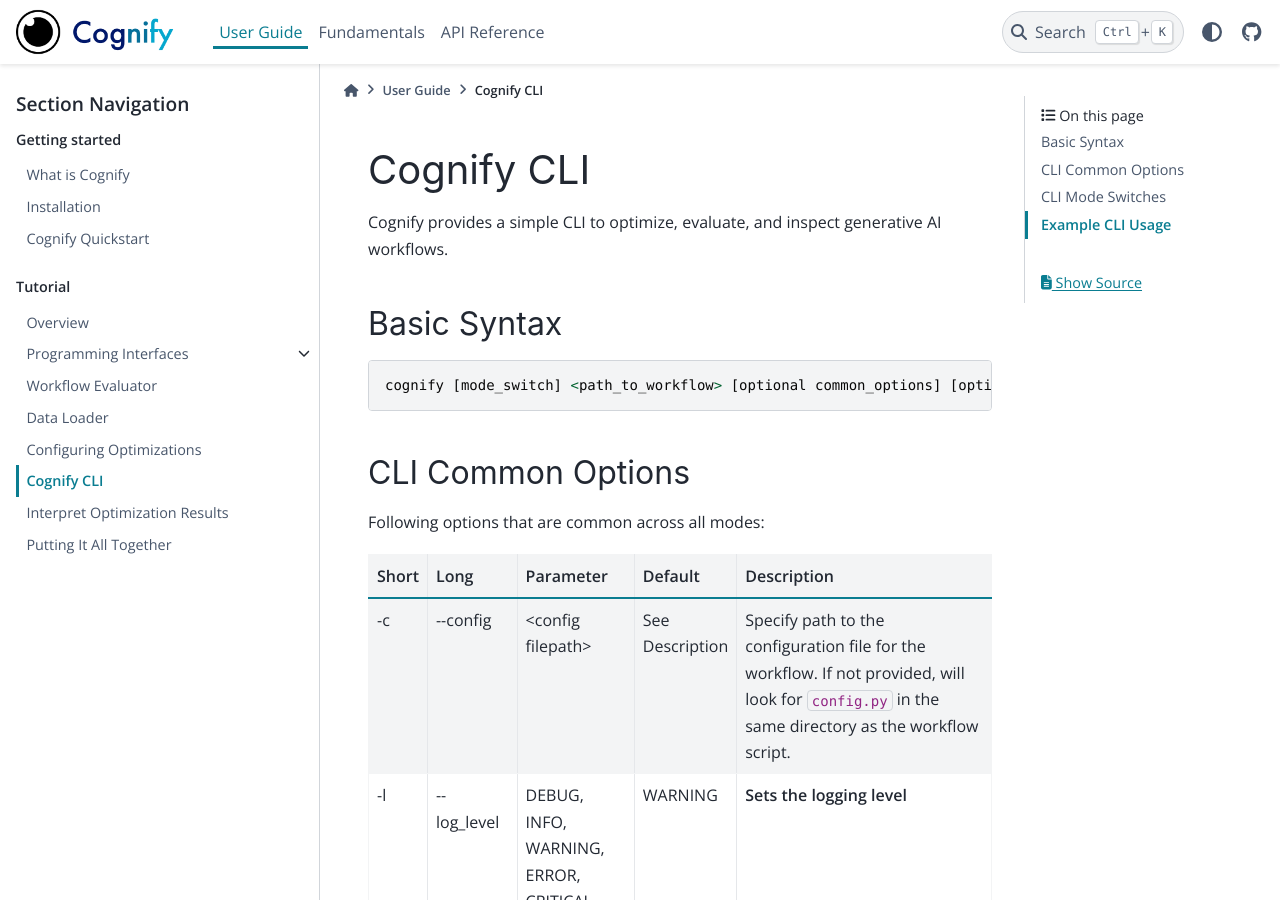
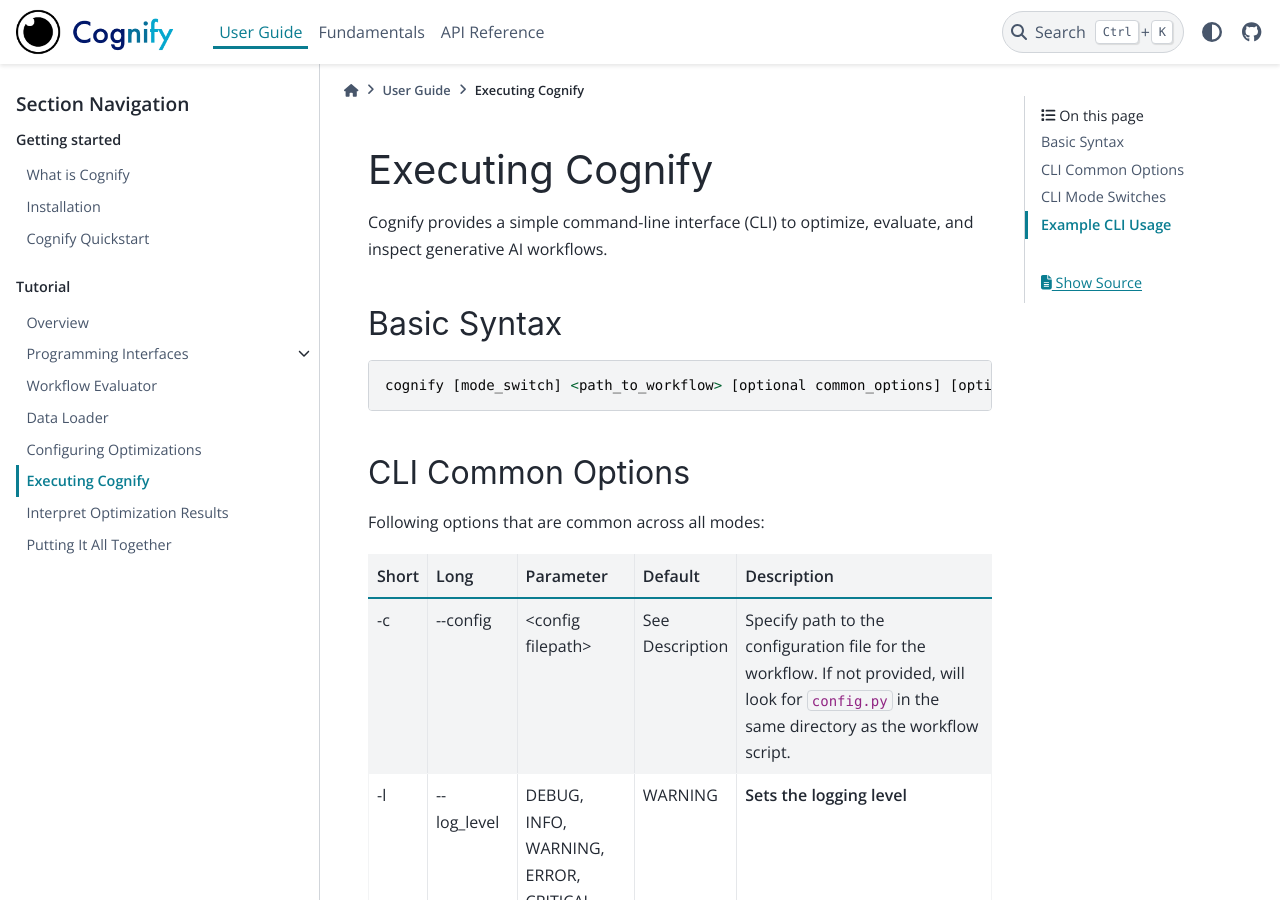
Before and after one commit to reyna-abhyankar/cognify, a Sphinx documentation site: the page built from docs/source/user_guide/tutorials/cli.rst, in a window 1280 px wide and 900 px high. Built offline with Sphinx 7.4.7 and the PyData theme 0.15.4, drawn with Linux system fonts in a browser that asks for light colours; pages that are not in the unit, such as notebooks, are missing from menus.

Commit message:
Expand acronyms

```diff
--- a/docs/source/user_guide/quickstart.rst
+++ b/docs/source/user_guide/quickstart.rst
@@ -39,7 +39,7 @@
 
 Read more about optimizer configuration :ref:`here <config_search>`.
 
-4. Run the Cognify CLI
+4. Run the Cognify Command-Line Interface (CLI)
 ----------------------
 
 The final step is to run Cognify, as simple as ``cognify optimize your-workflow-file``.
--- a/docs/source/user_guide/tutorials/cli.rst
+++ b/docs/source/user_guide/tutorials/cli.rst
@@ -1,10 +1,10 @@
 .. _cognify_tutorials_cli:
 
 *************
-Cognify CLI
+Executing Cognify
 *************
 
-Cognify provides a simple CLI to optimize, evaluate, and inspect generative AI workflows.
+Cognify provides a simple command-line interface (CLI) to optimize, evaluate, and inspect generative AI workflows.
 
 Basic Syntax
 ====================
```
Also changed, not shown: 2 other files.
